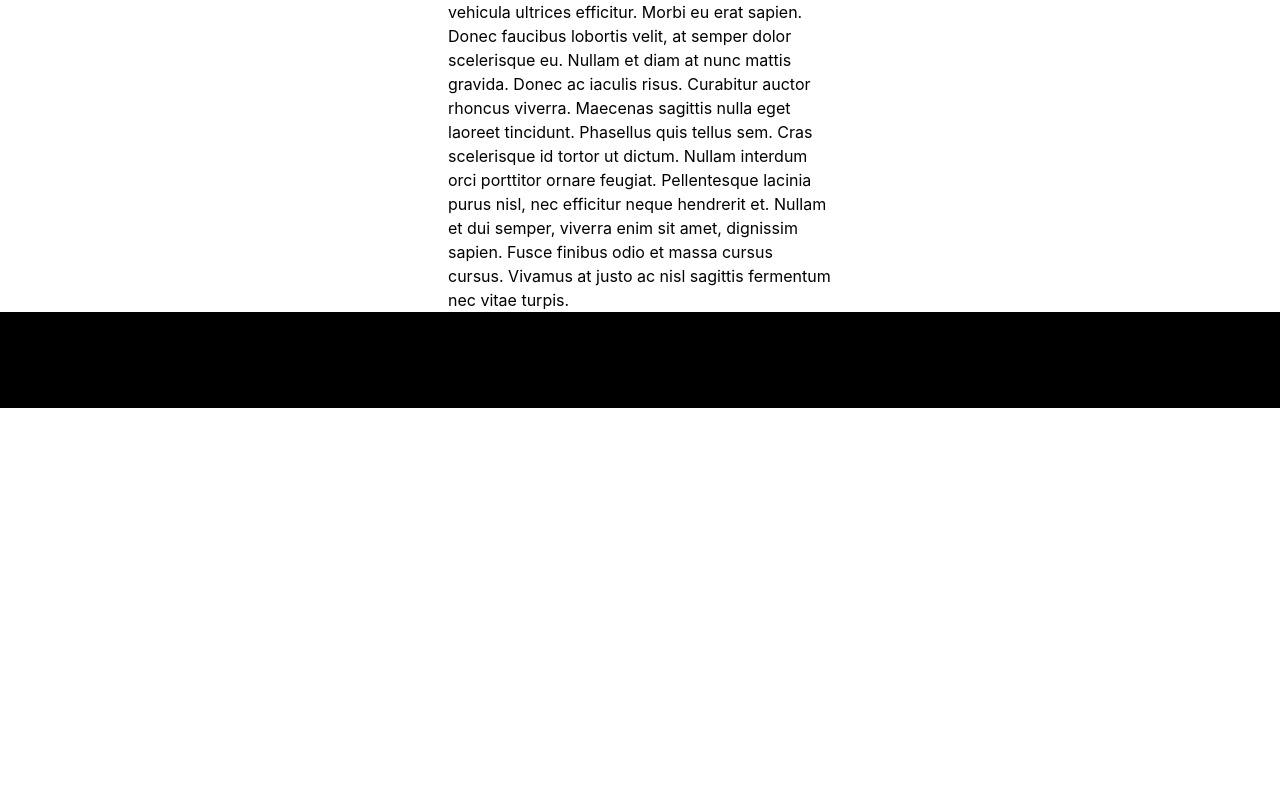
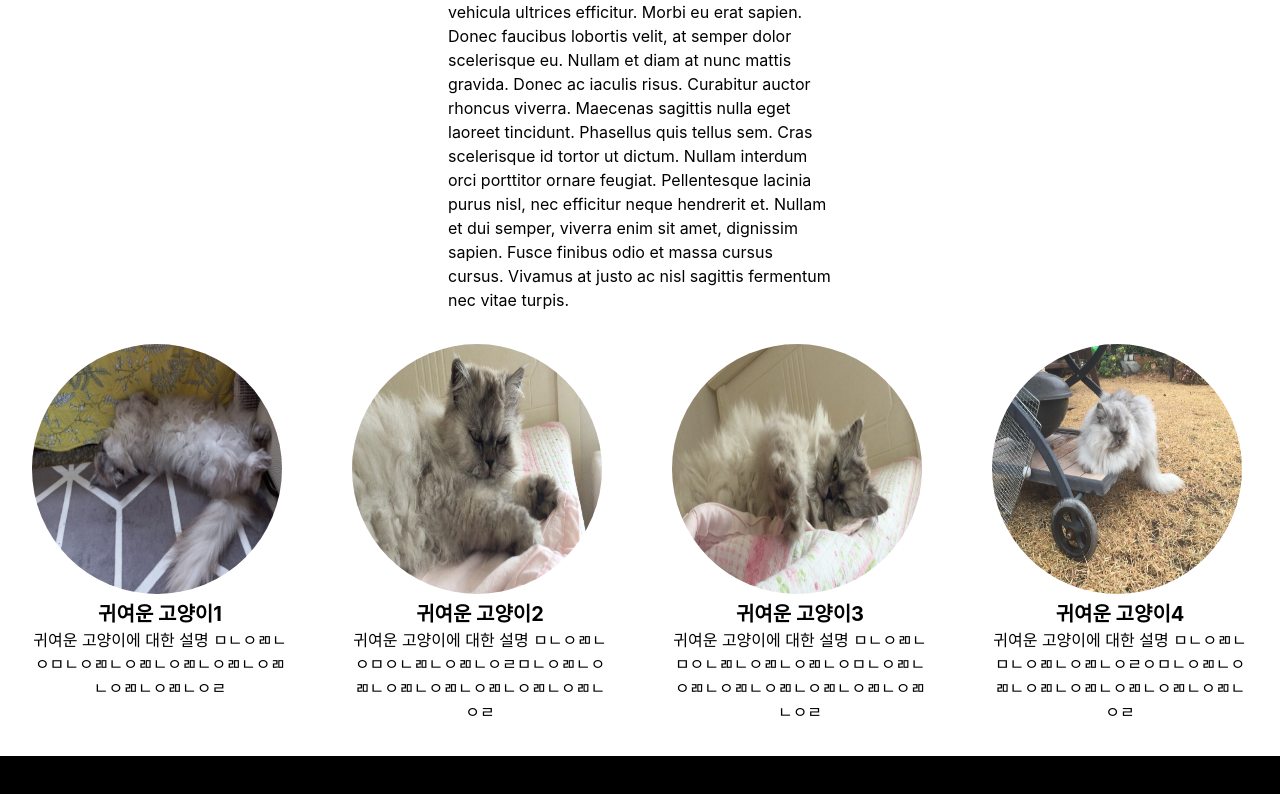
Before and after one commit to aglide100/DS-LandingPage, a Next.js app in the folder ui/: page / in a window 1280 px wide. Shown: the part 4294-5088 px from the top of the page. Before the commit the page ends 4702 px from the top, so only its background shows below. Built offline with nearby package versions, Linux system fonts and the light colour scheme; a web font is replaced by a local one.

Commit message:
SampleSection99

```diff
--- a/ui/pages/index.tsx
+++ b/ui/pages/index.tsx
@@ -71,6 +71,17 @@ const InterViewSection = dynamic(
   }
 );
 
+const Section99 = dynamic(
+  () =>
+    import(
+      "../src/components/layout/section/SampleSection99/SampleSection99"
+    ).catch((err) => {
+      return () => <LoadingError>{err}</LoadingError>;
+    }),
+  { loading: () => <LoadingComponent />, ssr: true }
+);
+
+
 export default function Home() {
   return (
     <div className="w-full flex flex-col content-around">
@@ -88,6 +99,7 @@ export default function Home() {
           <InterViewSection />
         </SectionFirst>
         <Section4 />
+        <Section99 />
       </div>
     </div>
   );
--- /dev/null
+++ b/ui/src/components/layout/section/SampleSection99/SampleSection99.tsx
@@ -0,0 +1,41 @@
+import React from "react";
+import Fade from "react-reveal/Fade";
+import Image from "next/image";
+
+const SampleSection1: React.FC = () => {
+  return (
+    <div className="w-screen z-20 flex justify-center">
+      <div className="w-auto">
+        <Fade bottom triggerOnce={false} delay={200}>
+          <div className="float-left p-8 w-80 ">
+            <Image className="rounded-full overflow-hidden	" src="/cat1.jpeg" alt="cat1" width="250px" height="250px" />
+            <p className="text-center text-xl	font-bold">귀여운 고양이1</p>
+            <p className="text-center">귀여운 고양이에 대한 설명 ㅁㄴㅇㄻㄴㅇㅁㄴㅇㄻㄴㅇㄻㄴㅇㄻㄴㅇㄻㄴㅇㄻㄴㅇㄻㄴㅇㄻㄴㅇㄹ</p>
+          </div>
+
+          <div className="float-left p-8 w-80">
+            <Image className="rounded-full" src="/cat2.jpeg" alt="cat1" width="250px" height="250px" />
+            <p className="text-center text-xl	font-bold">귀여운 고양이2</p>
+            <p className="text-center">귀여운 고양이에 대한 설명 ㅁㄴㅇㄻㄴㅇㅁㅇㄴㄻㄴㅇㄻㄴㅇㄹㅁㄴㅇㄻㄴㅇㄻㄴㅇㄻㄴㅇㄻㄴㅇㄻㄴㅇㄻㄴㅇㄻㄴㅇㄹ</p>
+          </div>
+
+          <div className="float-left p-8 w-80">
+            <Image className="rounded-full" src="/cat3.jpeg" alt="cat1" width="250px" height="250px" />
+            <p className="text-center text-xl	font-bold">귀여운 고양이3</p>
+            <p className="text-center">귀여운 고양이에 대한 설명 ㅁㄴㅇㄻㄴㅁㅇㄴㄻㄴㅇㄻㄴㅇㄻㄴㅇㅁㄴㅇㄻㄴㅇㄻㄴㅇㄻㄴㅇㄻㄴㅇㄻㄴㅇㄻㄴㅇㄻㄴㅇㄹ</p>
+          </div>
+
+          <div className="float-left p-8 w-80">
+            <Image className="rounded-full" src="/cat4.jpeg" alt="cat1" width="250px" height="250px" />
+            <p className="text-center text-xl	font-bold">귀여운 고양이4</p>
+            <p className="text-center">귀여운 고양이에 대한 설명 ㅁㄴㅇㄻㄴㅁㄴㅇㄻㄴㅇㄻㄴㅇㄹㅇㅁㄴㅇㄻㄴㅇㄻㄴㅇㄻㄴㅇㄻㄴㅇㄻㄴㅇㄻㄴㅇㄻㄴㅇㄹ</p>
+          </div>
+
+
+        </Fade>
+      </div>
+    </div>
+  );
+};
+
+export default SampleSection1;
```
